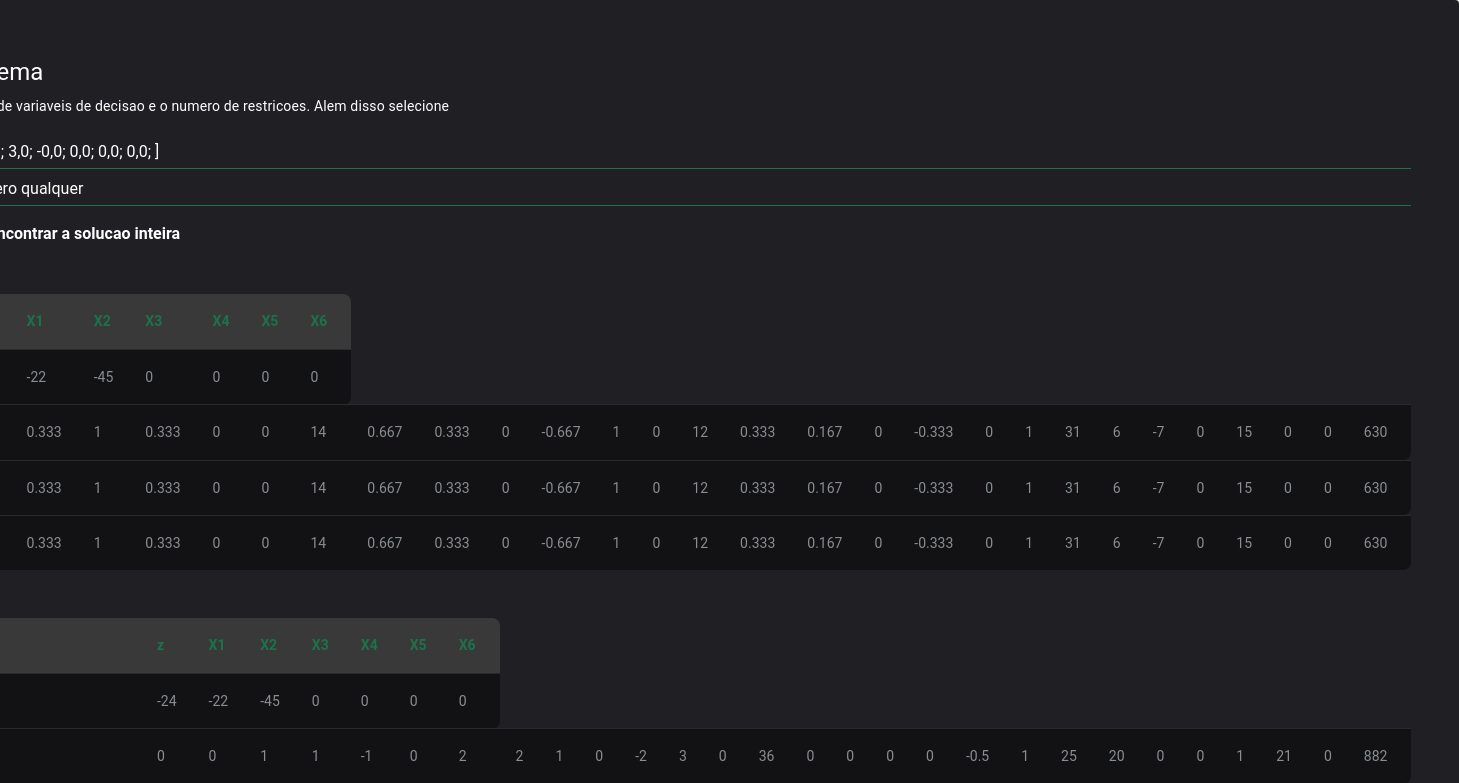
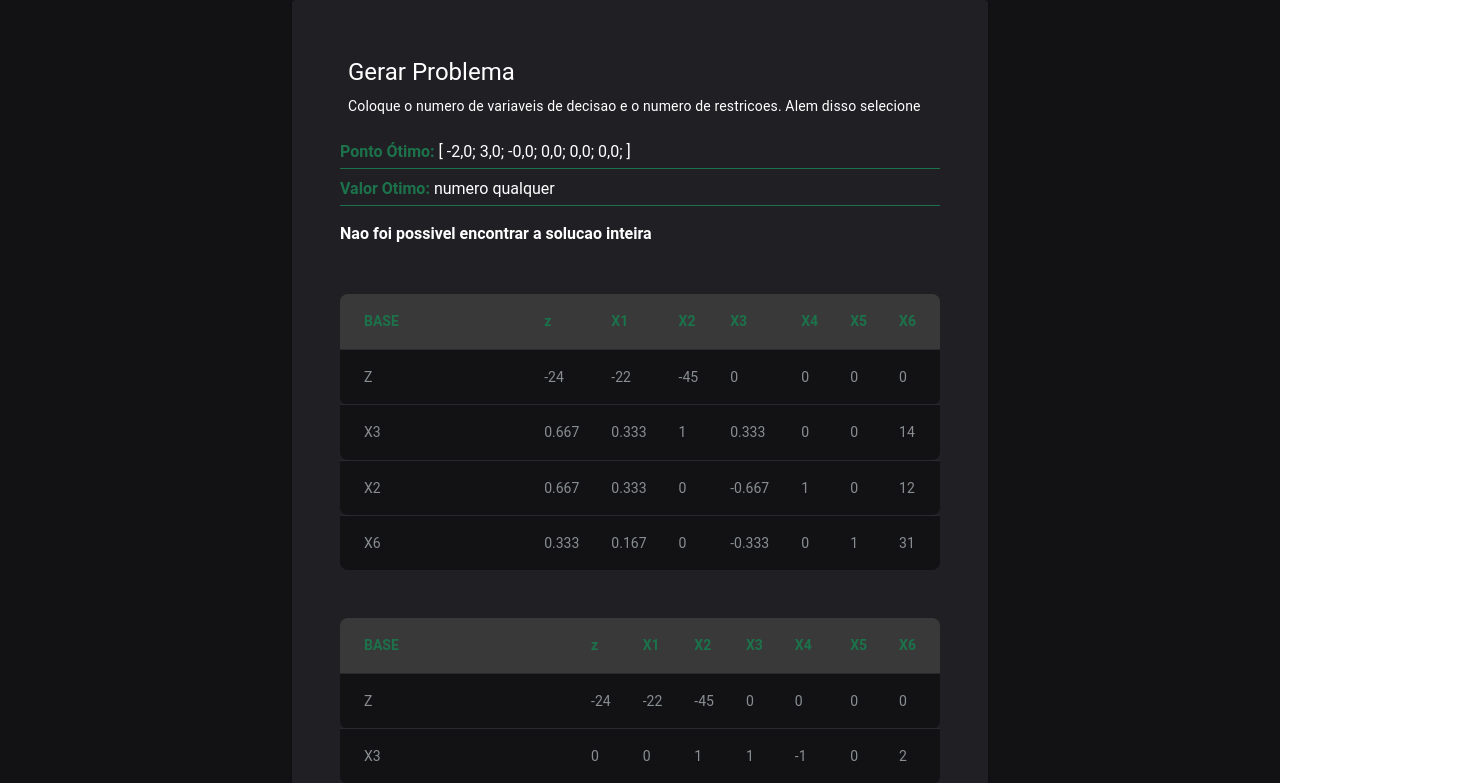
Before and after one commit to Ericles-Miller/simplex, a React (Vite) app in the folder Simplex/: page /PivotArray in a window 1280 px wide. Shown: the top 783 px of the page, 1459 px wide, since content can reach past the window. Built offline with nearby package versions, Linux system fonts and the light colour scheme.

Commit message:
correction table index

```diff
--- a/Simplex/dados.json
+++ b/Simplex/dados.json
@@ -74,7 +74,7 @@
   },
   {
     "base": [
-      "X83",
+      "X3",
       "X2",
       "X6"
     ],
--- a/Simplex/src/Components/table.tsx
+++ b/Simplex/src/Components/table.tsx
@@ -60,17 +60,25 @@ export function Table() {
                   ))
                 }
             </tr>
+
           {
-              (rd.base).map((item: string) =>(
-                  <tr>
-                    <td>{item}</td>
-                    {
-                      (rd.table).map((item: any) =>(
-                        item.map((subItem: any) => <td>{subItem}</td>)
-                      ))
-                    }
-                  </tr>
-              ))
+            (rd.base).map((item: string, index:number) =>(
+                <tr>
+                  <td>{item}</td>
+                  {/* {
+                    (rd.table).map((row: any) =>(  */
+                    rd.table[index].map((subItem: any) => <td>{subItem}</td>)
+
+                      // row.map((subItem: any) => <td>{subItem}</td>)
+
+                    // (rd.table).map((item: any) =>(
+                    //   item.array.forEach((element: any,index: number ) => {
+                    //     console.log(element);
+                    //   })
+                    // ))
+                  }
+                </tr>
+            ))
           }
           </tbody>
         </table>
```
